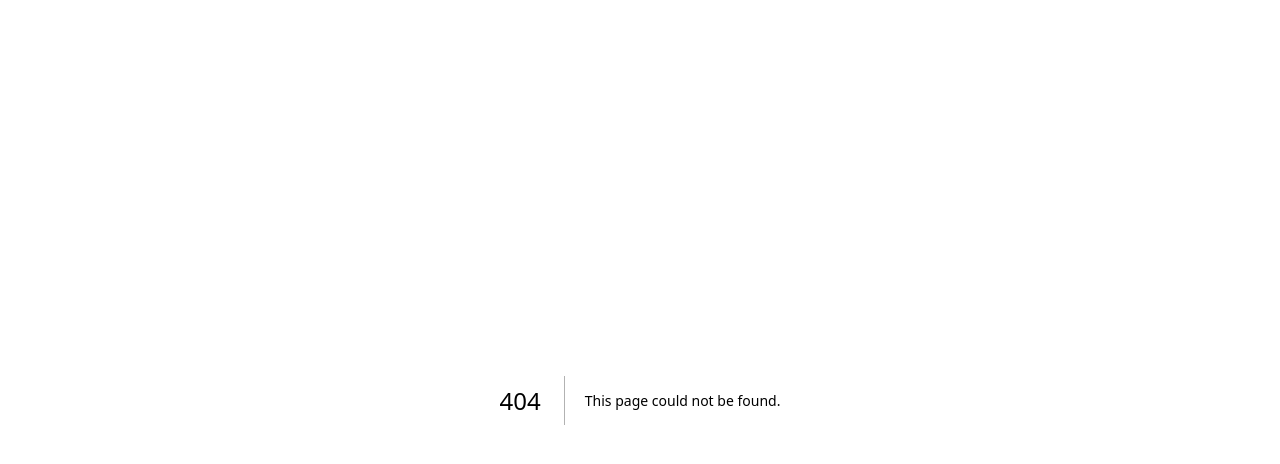
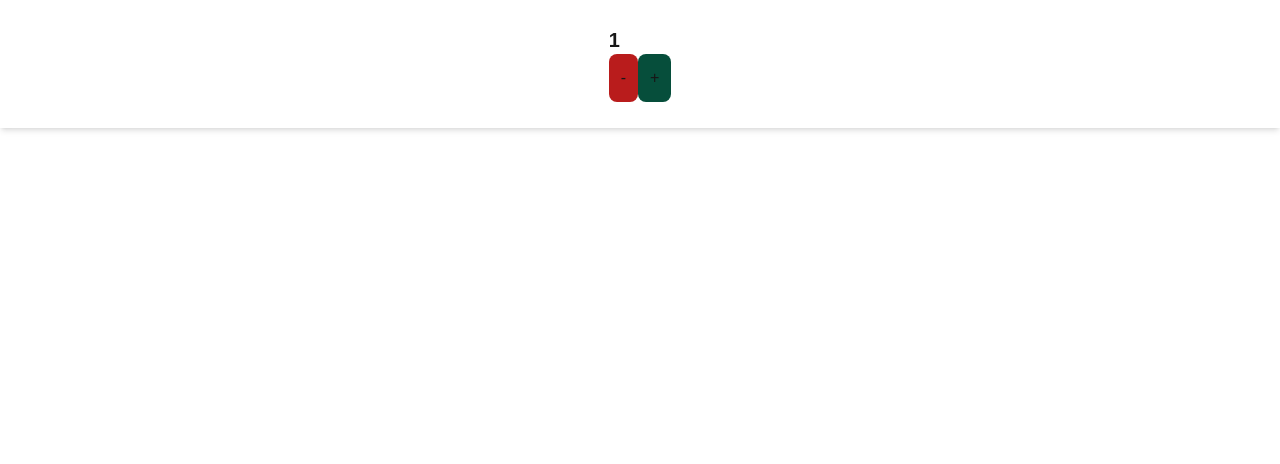
Before and after one commit to Michael-lalonde/cprg306-assignments, a Next.js app: page /week-4 in a window 1280 px wide. Before the commit this address had no page. Shown: the top 464 px of the page. Built offline with nearby package versions, Linux system fonts and the light colour scheme.

Commit message:
week 4 assignment

```diff
--- /dev/null
+++ b/app/week-4/new-item.js
@@ -0,0 +1,45 @@
+'use client';
+import { useState } from "react";
+
+export default function NewItem() {
+
+  const [quantity, setQuantity] = useState(1);
+
+
+  const increment = () => {
+    if (quantity < 20) {
+      setQuantity(quantity + 1);
+    }
+  };
+
+
+  const decrement = () => {
+    if (quantity > 1) {
+      setQuantity(quantity - 1);
+    }
+  };
+
+  return (
+    <div className="p-3 shadow-md flex items-center justify-center space-x-1">
+        <div className="border-2 border-white p-3 rounded-lg">
+
+        <div className="text-xl font-semibold">{quantity}</div>
+
+            <button className= "rounded-lg bg-red-700 hover:bg-red-500 active:bg-red-300 p-3"onClick={decrement} disabled={quantity === 1}>
+          -
+            </button>
+
+
+            <button className="rounded-lg bg-emerald-900 hover:bg-emerald-500 active:bg-emerald-300 p-3"
+          onClick={increment}
+          disabled={quantity === 20}
+            >
+          +
+         </button>
+        </div>
+
+    </div>
+
+
+);
+}
--- /dev/null
+++ b/app/week-4/page.js
@@ -0,0 +1,11 @@
+'use client';
+import NewItem from "./new-item";
+
+export default function Page() {
+  return (
+    <main>
+    <NewItem></NewItem>
+    </main>
+  )
+
+}
```
